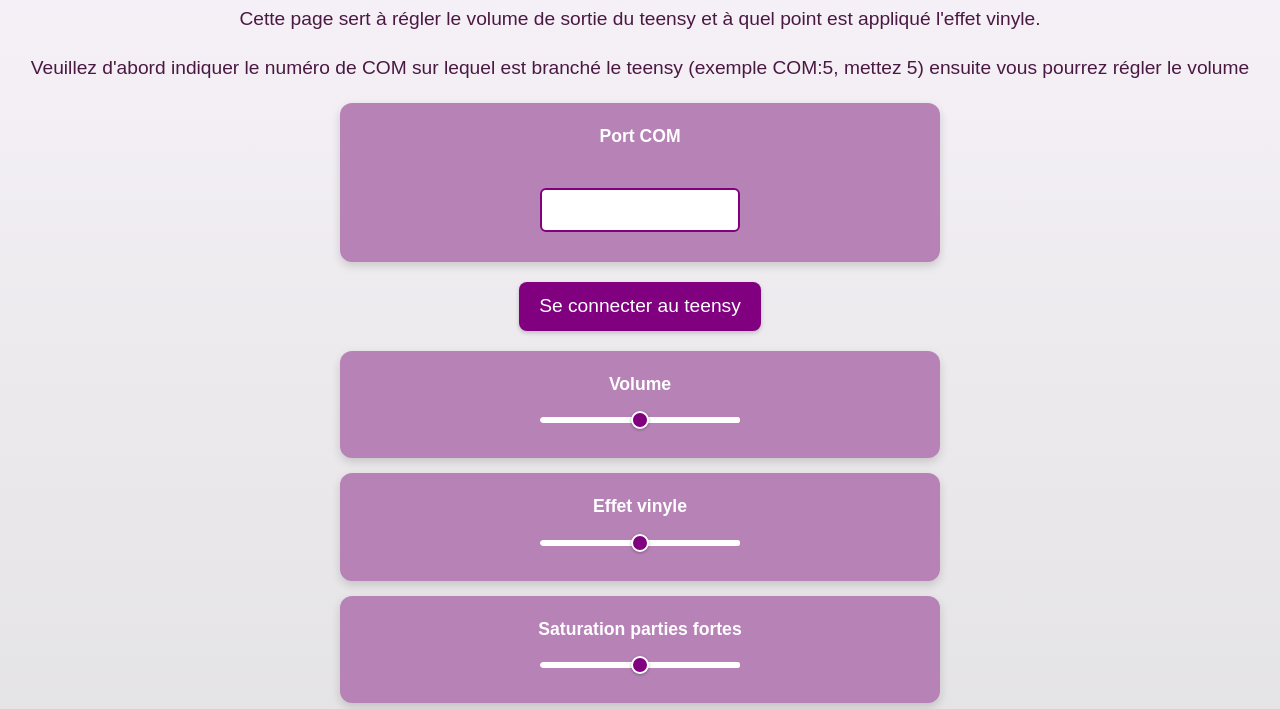
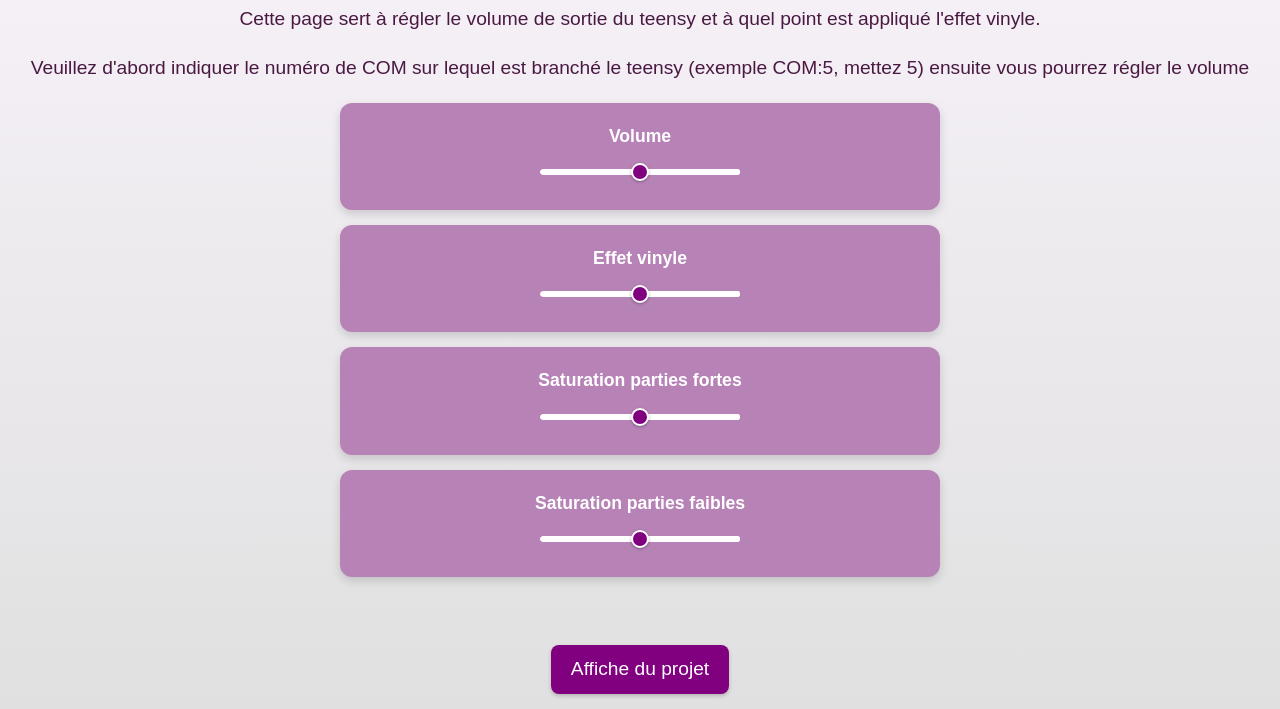
Before and after one commit to mortcailloux/Son, a plain HTML site: page interface_graphique/public/index.html in a window 1280 px wide. Both pictures are taken after a click on the button "Se connecter au teensy". Shown: the part 91-800 px from the top of the page. Drawn offline with nearby package versions, Linux system fonts and the light colour scheme; no server answers.

Commit message:
interface graphique quasi finie

```diff
--- a/interface_graphique/back/server.js
+++ b/interface_graphique/back/server.js
@@ -13,7 +13,9 @@ app.get("/", (req, res) => {
     res.sendFile(path.join(__dirname, "../public/index.html"));
 });
 app.post("/init",(req,res)=>{
-    console.log(req.body)
+    console.log(req.body);
+
+
     var { com } = req.body;
     if (!com) {
         return res.status(400).send("Port COM manquant");
--- a/interface_graphique/public/index.html
+++ b/interface_graphique/public/index.html
@@ -25,7 +25,8 @@
         Veuillez d'abord indiquer le numéro de COM sur lequel est branché le teensy (exemple COM:5, mettez 5)
         ensuite vous pourrez régler le volume
     </p>
-    <div>
+    <div class="com" id="come">
+        <div class="elem">
             <label for="COM">Port COM </label>
             <br>
             <input type="number" id="COM" name="COM">
@@ -33,29 +34,31 @@
 
         </div>
         <button onclick="init(document.getElementById('COM').value)">Se connecter au teensy</button>
-
-    <div>
+    </div>
+    <div class="reglages" id="reg">
+        <div class="elem">
             <label for="volume">Volume</label>
             <input type="range" id="volume" name="volume" min="0" max="100" oninput="envoyerParam('L', this.value)">
 
         </div>
-    <div>
+        <div class="elem">
             <label for="effet-vinyle">Effet vinyle</label>
             <input type="range" id="effet-vinyle" name="effet-vinyle" min="0" max="100" oninput="envoyerParam('V', this.value)">
 
         </div>
-    <div>
+        <div class="elem">
             <label>Saturation parties fortes</label>
             <input type="range" id="saturation" min="0" max="100"  oninput="envoyerParam('S', this.value)">
 
         </div>
-    <div>
+        <div class="elem">
             <label>Saturation parties faibles</label>
             <input type="range" id="bsoft" min="0" max="100"  oninput="envoyerParam('B', this.value)">
 
 
         </div>
-
+    </div>
+    <br><br>
     <a href="/src/posterSon.pdf">
         <button> Affiche du projet</button>
     </a>
--- a/interface_graphique/public/src/css.css
+++ b/interface_graphique/public/src/css.css
@@ -166,7 +166,7 @@ label {
 }
 
 /* Mise en page */
-div {
+.elem {
     background-color: #b783b7;
     color: white;
     padding: 20px;
@@ -179,6 +179,12 @@ div {
     transition: transform 0.3s ease, box-shadow 0.3s ease;
 }
 
+.com{
+    display: block;
+}
+.reglages{
+    display:none;
+}
 
 
 /* Responsive design */
--- a/interface_graphique/public/src/main.js
+++ b/interface_graphique/public/src/main.js
@@ -43,6 +43,12 @@ async function envoyerParam(parametre,valeur){
 }
 
 async function init(port) {
+    const show=document.getElementById("reg");
+    const hide=document.getElementById("come");
+
+    show.style.display="block";
+    hide.style.display="none";
+
     try{
 
 
@@ -52,8 +58,10 @@ async function init(port) {
     });
     let retour=reponse.text();
     console.log(retour);
+
     }
     catch (error){
         console.error("erreur initialisation:",error);
     }
+
 }
```
Lines whose indentation alone changed are shown as unchanged.
